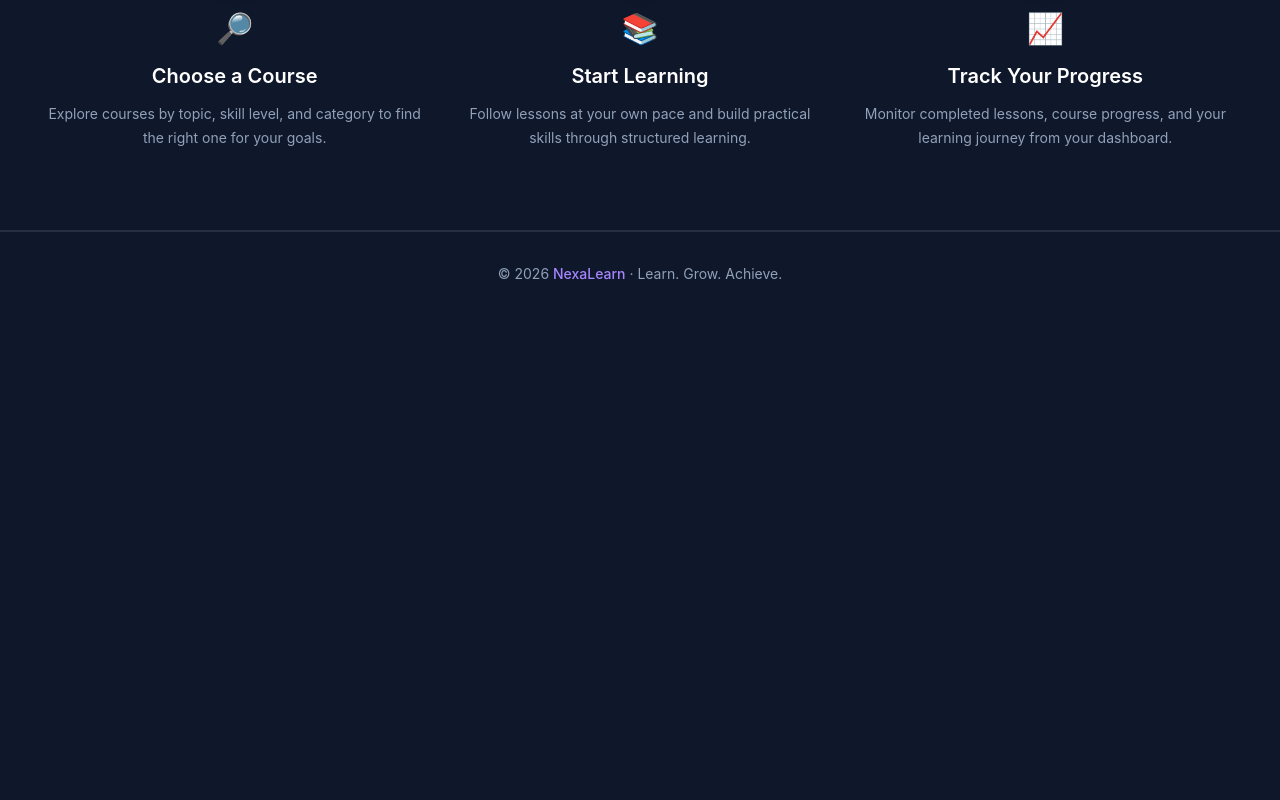
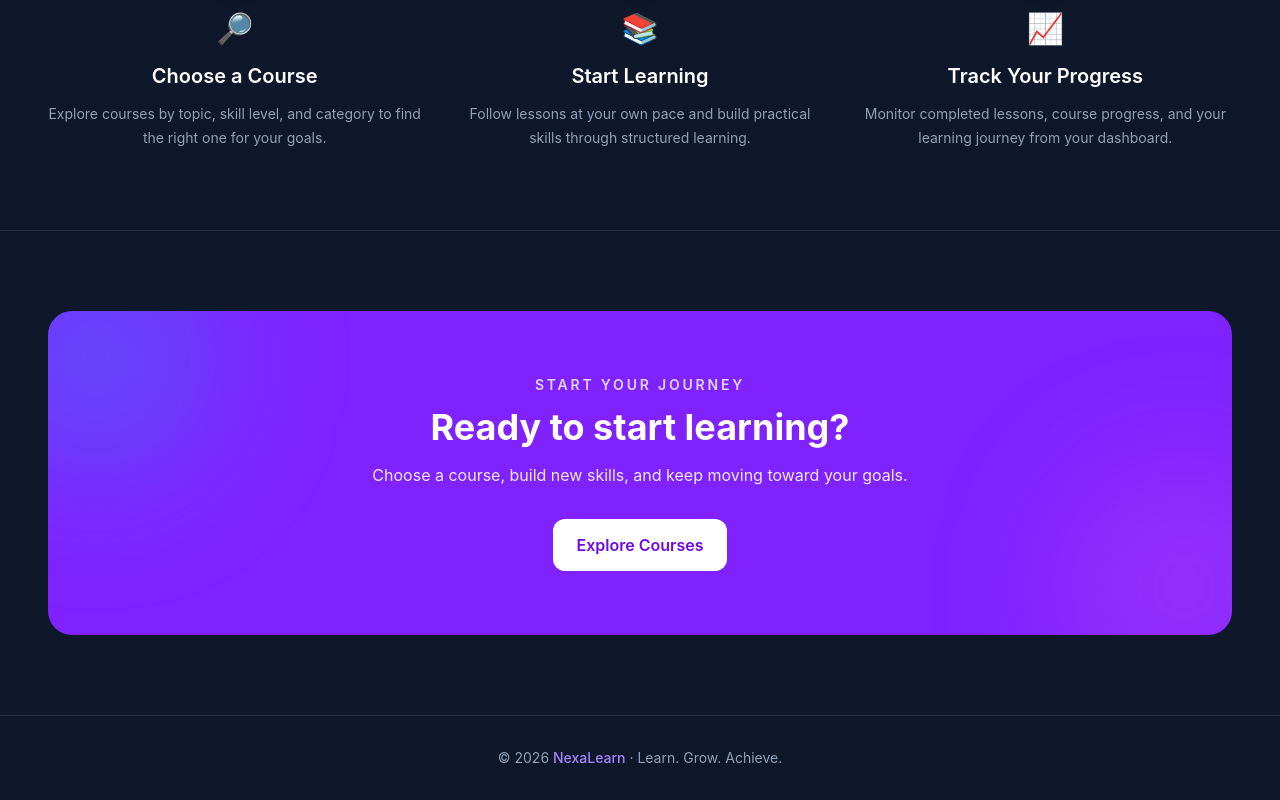
Before and after one commit to walaaosamamoh/nexalearn, a React (Vite) app: page /home in a window 1280 px wide. Shown: the part 1895-2695 px from the top of the page. Before the commit the page ends 2211 px from the top, so only its background shows below. Built offline with nearby package versions, Linux system fonts and the light colour scheme.

Commit message:
feat: add CTASection component and integrate it into Home page

```diff
--- /dev/null
+++ b/src/components/home/CTASection.tsx
@@ -0,0 +1,36 @@
+import { Link } from "react-router-dom";
+
+export default function CTASection() {
+  return (
+    <section className="px-6 py-20 sm:px-8 lg:px-12">
+      <div className="relative mx-auto max-w-7xl overflow-hidden rounded-3xl bg-violet-600 px-6 py-16 text-center sm:px-12">
+
+        {/* Background glow */}
+        <div className="absolute -left-20 -top-20 h-64 w-64 rounded-full bg-cyan-400/20 blur-3xl" />
+        <div className="absolute -bottom-20 -right-20 h-64 w-64 rounded-full bg-fuchsia-400/20 blur-3xl" />
+
+        <div className="relative mx-auto max-w-2xl">
+          <p className="text-sm font-semibold uppercase tracking-[0.2em] text-violet-200">
+            Start your journey
+          </p>
+
+          <h2 className="mt-3 text-3xl font-bold text-white sm:text-4xl">
+            Ready to start learning?
+          </h2>
+
+          <p className="mt-4 text-violet-100">
+            Choose a course, build new skills, and keep moving toward your
+            goals.
+          </p>
+
+          <Link
+            to="/courses"
+            className="mt-8 inline-flex rounded-xl bg-white px-6 py-3.5 font-semibold text-violet-700 transition hover:bg-violet-50"
+          >
+            Explore Courses
+          </Link>
+        </div>
+      </div>
+    </section>
+  )
+}
--- a/src/pages/default/Home.tsx
+++ b/src/pages/default/Home.tsx
@@ -1,3 +1,4 @@
+import CTASection from "../../components/home/CTAsection";
 import HeroSection from "../../components/home/HeroSection";
 import HowItWorks from "../../components/home/HowItWorks";
 import PopularCourses from "../../components/home/PopularCourses";
@@ -10,6 +11,7 @@ export default function Home() {
       <HeroSection />
       <PopularCourses />
       <HowItWorks />
+      <CTASection />
     </main>
   );
 }
```
